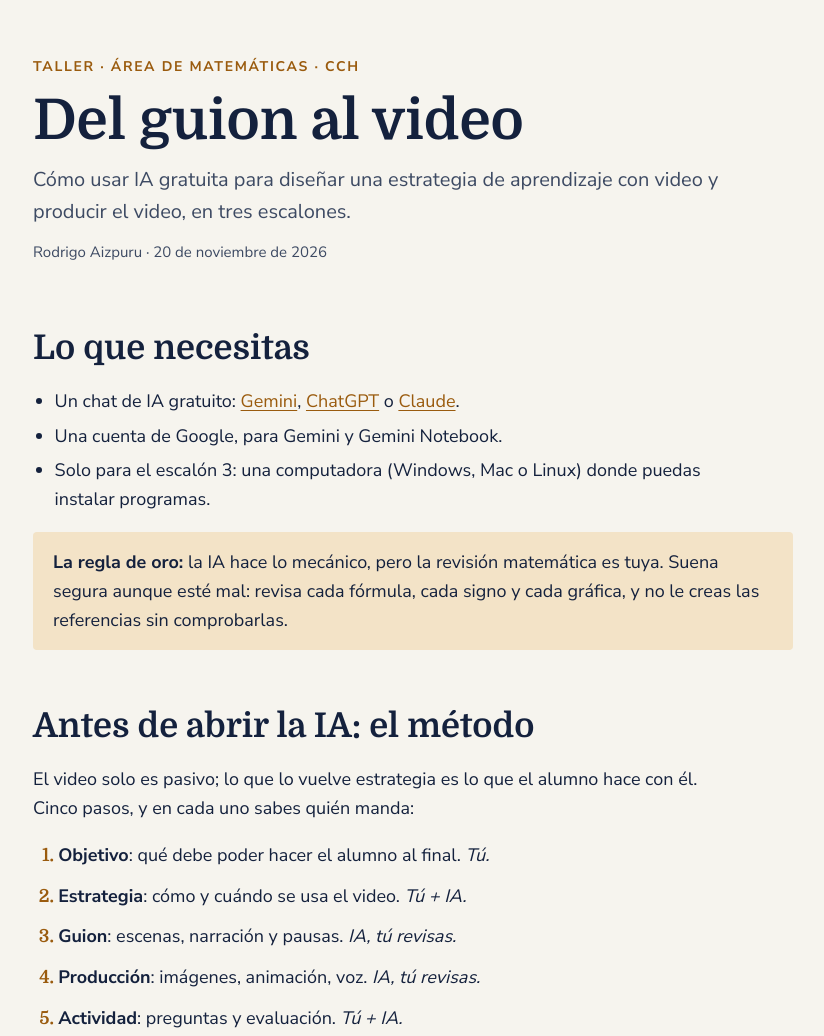
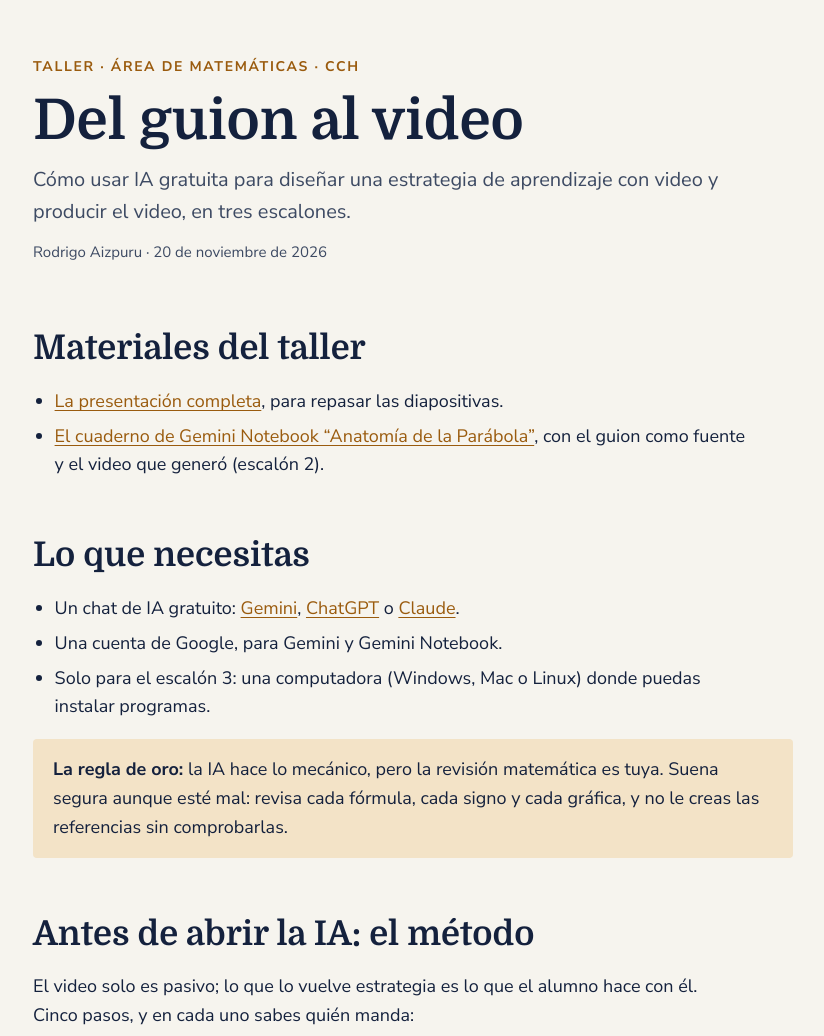
Before and after one commit to rodrigoaiz/guia-ia-video-cch, a plain HTML site: page index.html in a window 1280 px wide. Shown: the top 1036 px of the page, without its empty margins (227-1051 px from the left). Drawn offline with nearby package versions, Linux system fonts and the light colour scheme.

Commit message:
Enlaces a la presentación y al cuaderno de Gemini Notebook
Co-Authored-By: Claude Opus 5.5 <noreply@anthropic.com>

```diff
--- a/index.html
+++ b/index.html
@@ -95,6 +95,14 @@ footer { border-top: 1px solid var(--line); padding-top: 24px; font-size: 15px;
   <p class="byline">Rodrigo Aizpuru · 20 de noviembre de 2026</p>
 </header>
 
+<section aria-labelledby="materiales">
+  <h2 id="materiales">Materiales del taller</h2>
+  <ul>
+    <li><a href="https://claude.ai/artifact/Nmsa8ZnCqeQr2Cv5VSs1eh">La presentación completa</a>, para repasar las diapositivas.</li>
+    <li><a href="https://notebook.google.com/notebook/e4f28a78-a067-4f55-89fb-d3620d22786d">El cuaderno de Gemini Notebook “Anatomía de la Parábola”</a>, con el guion como fuente y el video que generó (escalón 2).</li>
+  </ul>
+</section>
+
 <section aria-labelledby="necesitas">
   <h2 id="necesitas">Lo que necesitas</h2>
   <ul>
@@ -157,7 +165,7 @@ footer { border-top: 1px solid var(--line); padding-top: 24px; font-size: 15px;
     <li>Espera, revísalo completo con audio y descárgalo desde el menú ⋮.</li>
   </ol>
   <div class="note">
-    <p><strong>Tarda.</strong> En nuestro ensayo, un video corto de 1:27 tardó unos 28 minutos. Genéralo con tiempo.</p>
+    <p><strong>Tarda.</strong> En nuestro ensayo, un video corto de 1:27 tardó unos 28 minutos. Genéralo con tiempo. Puedes ver el resultado en <a href="https://notebook.google.com/notebook/e4f28a78-a067-4f55-89fb-d3620d22786d">el cuaderno del taller</a>.</p>
     <p><strong>Decide antes dónde se verá.</strong> Si no eliges el formato, lo decide la opción por defecto.</p>
   </div>
 </section>
```
